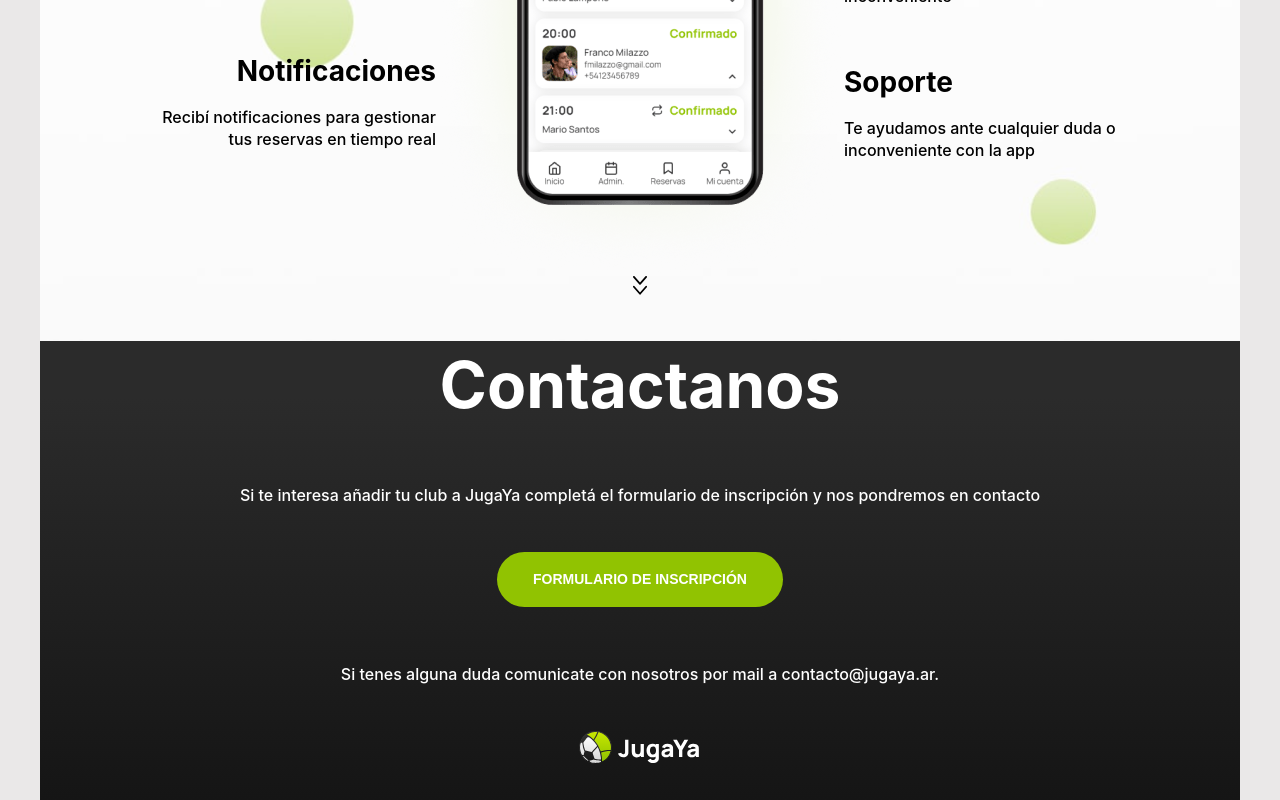
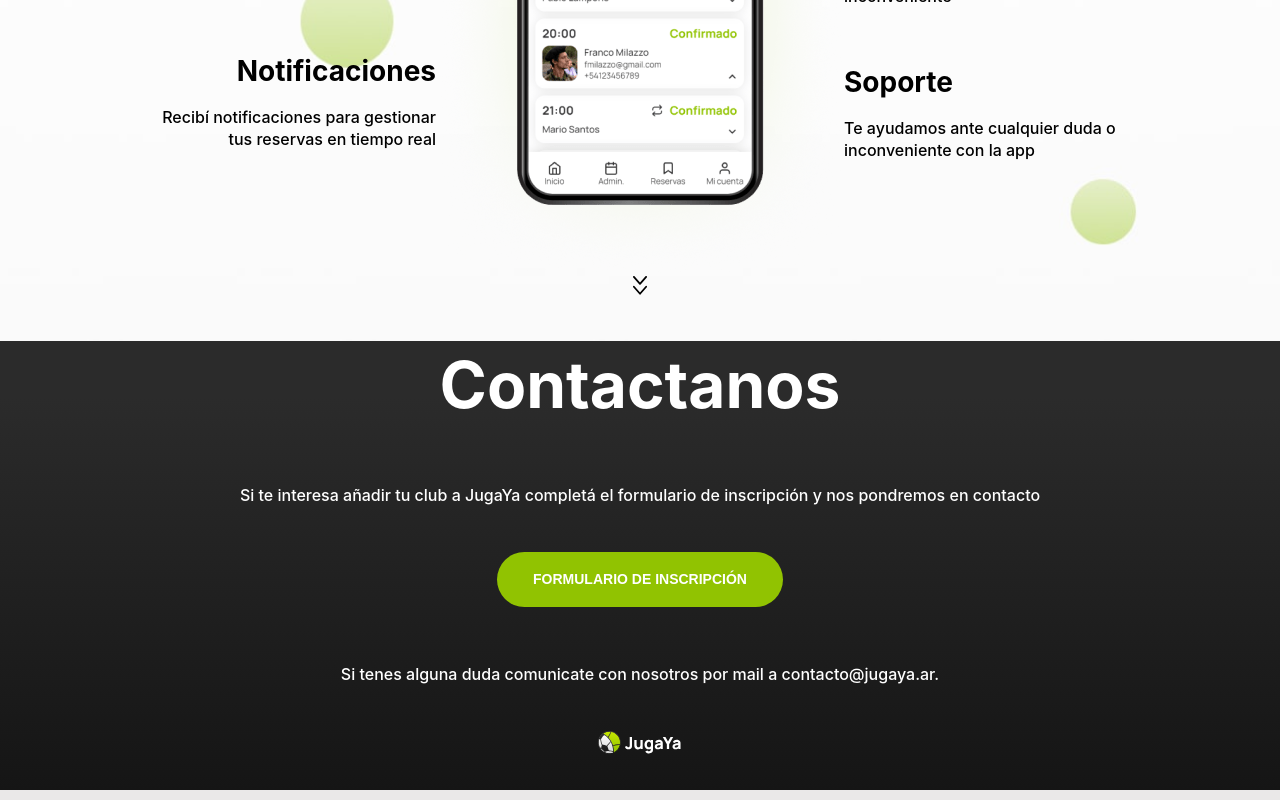
Before and after one commit to loops-ar/jugaya-landing, a React (Create React App) app: page / in a window 1280 px wide. Shown: the part 1353-2153 px from the top of the page. Built offline with nearby package versions, Linux system fonts and the light colour scheme.

Commit message:
arreglo container

```diff
--- a/src/App.tsx
+++ b/src/App.tsx
@@ -1,16 +1,15 @@
 import React from "react";
 import ContactSection from "./components/ContactSection/ContactSection";
-import Container from "./components/Container/Container";
 import FeaturesSection from "./components/FeaturesSection/FeaturesSection";
 import MainSection from "./components/MainSection/MainSection";
 
 function App() {
   return (
-    <Container>
+    <>
       <MainSection></MainSection>
       <FeaturesSection></FeaturesSection>
       <ContactSection></ContactSection>
-    </Container>
+    </>
   );
 }
 
--- a/src/components/ContactSection/ContactSection.styles.ts
+++ b/src/components/ContactSection/ContactSection.styles.ts
@@ -20,4 +20,16 @@ export const StyledSpan = styled("span", {
   },
 });
 
-export const StyledImage = styled("img", {});
+export const StyledImage = styled("img", {
+  width: "84px",
+  objectFit: "contain",
+});
+
+export const StyledContainerContact = styled("div", {
+  display: "flex",
+  flexDirection: "column",
+  alignItems: "center",
+  "@bp1": {
+    justifyContent: "center",
+  },
+});
--- a/src/components/ContactSection/ContactSection.tsx
+++ b/src/components/ContactSection/ContactSection.tsx
@@ -1,16 +1,38 @@
 import React from "react";
 import Button from "../Button/Button";
+import Container from "../Container/Container";
 import Title from "../Title/Title";
-import { StyledContactSection, StyledImage, StyledSpan } from "./ContactSection.styles";
+import {
+  StyledContactSection,
+  StyledContainerContact,
+  StyledImage,
+  StyledSpan,
+} from "./ContactSection.styles";
 
 const ContactSection = () => {
-  return <StyledContactSection id="contact">
-    <Title color="white">Contactanos</Title>
-    <StyledSpan>Si te interesa añadir tu club a JugaYa completá el formulario de inscripción y nos pondremos en contacto </StyledSpan>
-    <Button onClick={() => console.log("click")}>FORMULARIO DE INSCRIPCIÓN</Button>
-    <StyledSpan>Si tenes alguna duda comunicate con nosotros por mail a contacto@jugaya.ar.</StyledSpan>
-    <StyledImage src="/img/logo-white.svg"></StyledImage>
-  </StyledContactSection>;
+  return (
+    <StyledContactSection id="contact">
+      <Container>
+        <Title color="white">Contactanos</Title>
+        <StyledSpan>
+          Si te interesa añadir tu club a JugaYa completá el formulario de
+          inscripción y nos pondremos en contacto{" "}
+        </StyledSpan>
+        <StyledContainerContact>
+          <Button onClick={() => console.log("click")}>
+            FORMULARIO DE INSCRIPCIÓN
+          </Button>
+        </StyledContainerContact>
+        <StyledSpan>
+          Si tenes alguna duda comunicate con nosotros por mail a
+          contacto@jugaya.ar.
+        </StyledSpan>
+        <StyledContainerContact>
+          <StyledImage src="/img/logo-white.svg"></StyledImage>
+        </StyledContainerContact>
+      </Container>
+    </StyledContactSection>
+  );
 };
 
 export default ContactSection;
--- a/src/components/Container/Container.styles.ts
+++ b/src/components/Container/Container.styles.ts
@@ -1,6 +1,8 @@
 import { styled } from "../../theme/theme";
 
 export const StyledContainer = styled("div", {
+  display: "flex",
+  flexDirection: "column",
   margin: "0 auto",
   "@bp1": {
     width: "95%",
--- a/src/components/FeaturesSection/FeaturesSection.tsx
+++ b/src/components/FeaturesSection/FeaturesSection.tsx
@@ -1,5 +1,7 @@
 import React from "react";
+import Container from "../Container/Container";
 import FeatureItem from "../FeatureItem/FeatureItem";
+import { StyledFooter } from "../MainSection/MainSection.styles";
 import Title from "../Title/Title";
 import {
   StyledButtonSection,
@@ -13,6 +15,7 @@ import {
 const FeaturesSection = () => {
   return (
     <StyledFeaturesSection id="features">
+      <Container>
         <Title>Características</Title>
         <StyledFeaturesAndImageContainer>
           <StyledFeaturesLeftContainer>
@@ -51,6 +54,7 @@ const FeaturesSection = () => {
             />
           </StyledFeaturesRightContainer>
         </StyledFeaturesAndImageContainer>
+        <StyledFooter>
           <StyledButtonSection
             onClick={() => {
               window.location.href = "#contact";
@@ -58,6 +62,8 @@ const FeaturesSection = () => {
             src="/img/scroll-icon.svg"
             alt="scroll"
           />
+        </StyledFooter>
+      </Container>
     </StyledFeaturesSection>
   );
 };
--- a/src/components/MainSection/MainSection.tsx
+++ b/src/components/MainSection/MainSection.tsx
@@ -1,6 +1,7 @@
 import React from "react";
 import Button from "../Button/Button";
 import ButtonGoogle from "../ButtonGoogle/ButtonGoogle";
+import Container from "../Container/Container";
 import {
   StyledBody,
   StyledButtonSection,
@@ -23,6 +24,7 @@ import {
 const MainSection = () => {
   return (
     <StyledMainSection id="main">
+      <Container>
         <StyledHeader>
           <StyledLogo src="/img/logo-black.svg"></StyledLogo>
           <StyledContainerLinks>
@@ -88,6 +90,7 @@ const MainSection = () => {
             alt="scroll"
           />
         </StyledFooter>
+      </Container>
     </StyledMainSection>
   );
 };
```
Lines whose indentation alone changed are shown as unchanged.
